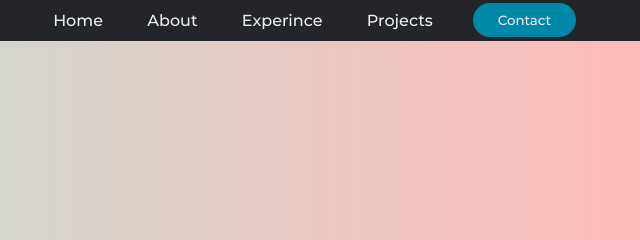
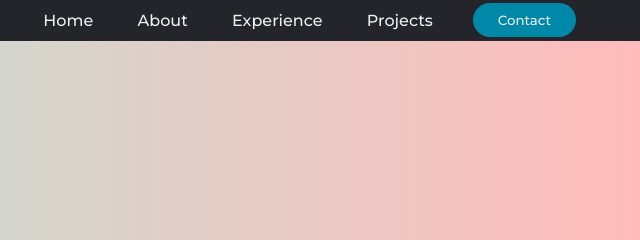
Before and after one commit to zxlim92/personal_website, a plain HTML site: page index.html in a window 1280 px wide. Shown: the top 240 px of the page, 640-1280 px from the left. Drawn offline with Linux system fonts and the light colour scheme.

Commit message:
experience

```diff
--- a/index.html
+++ b/index.html
@@ -14,7 +14,7 @@
         <ul class="nav__links">
           <li><a href="#home">Home</a></li>
           <li><a href="#about">About</a></li>
-          <li><a href="#experince">Experince</a></li>
+          <li><a href="#experience">Experience</a></li>
           <li><a href="#projects">Projects</a></li>
 
         </ul>
@@ -57,8 +57,8 @@
       </div>
     </div>
   </section>
-  <section id="experince">
-    <h1 class="titles">Experince</h1>
+  <section id="experience">
+    <h1 class="titles">Experience</h1>
     <br><br>
     <div>
       <div class="row">
```
